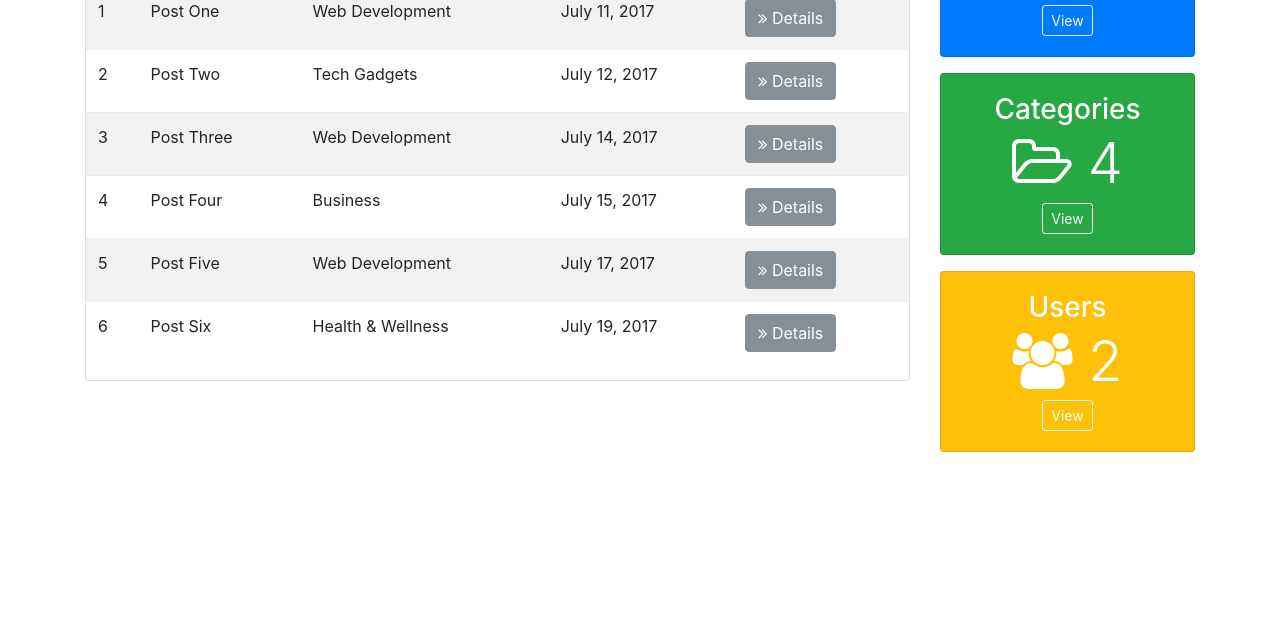
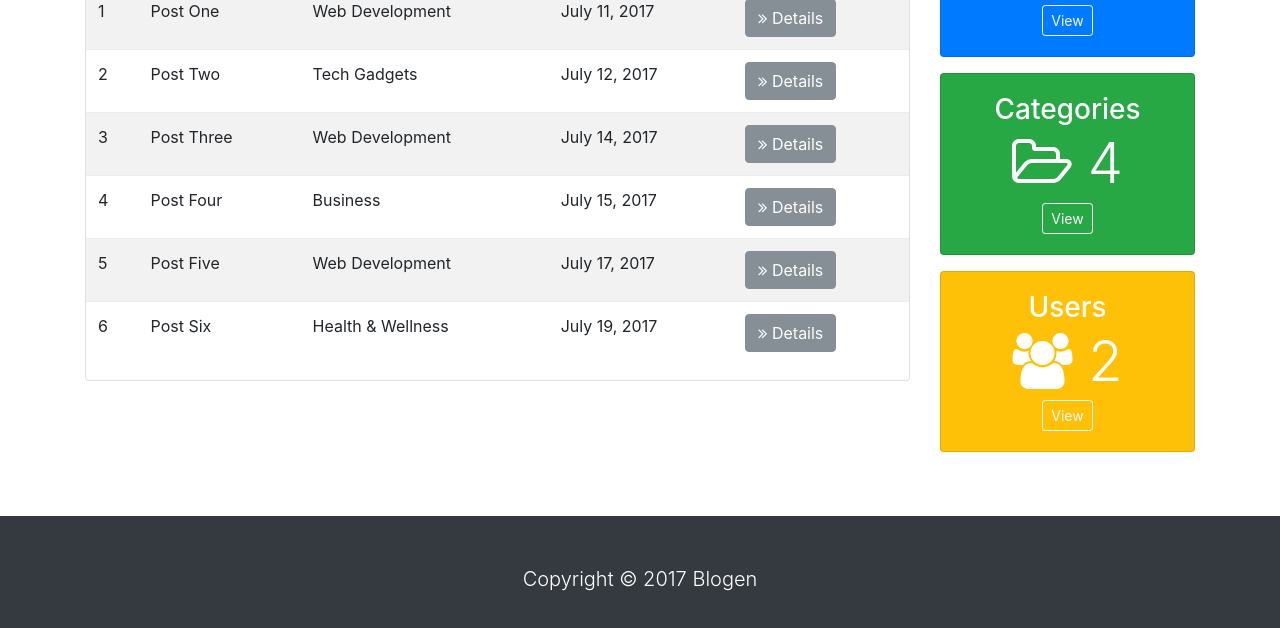
Before and after one commit to WebDevTuts/blogen_admin_ui, a website: page src/index.html in a window 1280 px wide. Shown: the part 342-970 px from the top of the page. Before the commit the page ends 810 px from the top, so only its background shows below. Drawn offline with Linux system fonts and the light colour scheme; a script that the page names is missing.

Commit message:
Add markup for footer

```diff
--- a/src/index.html
+++ b/src/index.html
@@ -190,6 +190,17 @@
     </div>
   </section>
 
+  <footer id="main-footer" class="bg-dark text-white mt-5 p-5">
+    <div class="container">
+      <div class="row">
+        <div class="col">
+          <p class="lead text-center">Copyright &copy; 2017 Blogen</p>
+        </div>
+      </div>
+    </div>
+
+  </footer>
+
   <!-- POST MODAL -->
   <div class="modal fade" id="addPostModal">
     <div class="modal-dialog modal-lg">
```
